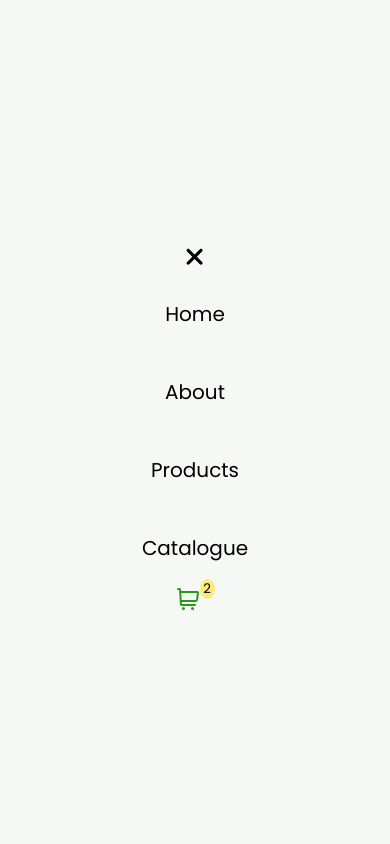
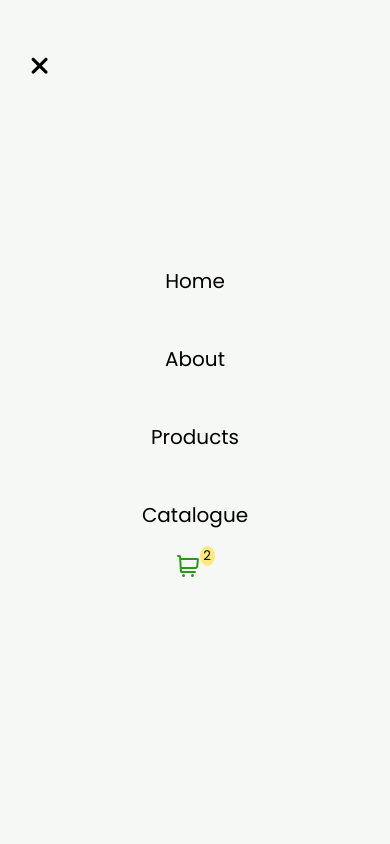
Before and after one commit to demi05/PlantsRUs, a React (Create React App) app: page / in a window 390 px wide. Shown: the top 844 px of the page. Built offline with nearby package versions, Linux system fonts and the light colour scheme.

Commit message:
committing changes

```diff
--- a/src/components/Nav.js
+++ b/src/components/Nav.js
@@ -1,8 +1,7 @@
 import cartIcon from "../assets/images/shopping-cart-03.svg";
 import { FontAwesomeIcon } from "@fortawesome/react-fontawesome";
 import { faBars, faTimes } from "@fortawesome/free-solid-svg-icons";
-// import Animation from "./Animation";
-import { useRef } from "react";
+import { useRef, useState } from "react";
 import { motion } from "framer-motion";
 
 const Nav = () => {
@@ -30,9 +29,13 @@ const Nav = () => {
   };
 
   const navRef = useRef(null);
+  const [isNavOpen, setIsNavOpen] = useState(false);
 
-  const showNavBar = () => {
-    navRef.current.classList.toggle("responsive-nav");
+  const toggleNavBar = (e) => {
+    // e.preventDefault();
+    setIsNavOpen((prevState) => !prevState);
+    console.log(`Nav is now ${!isNavOpen}`);
+    // navRef.current.classList.toggle("responsive-nav");
   };
 
   return (
@@ -52,29 +55,29 @@ const Nav = () => {
           initial="initial2"
           whileInView="animate2"
           viewport={{ once: true }}
-          className="nav-elements"
+          className={`nav-elements ${isNavOpen ? "responsive-nav" : ""}`}
           ref={navRef}
         >
-          <button onClick={showNavBar} className="nav-icon close-icon">
+          <button onClick={toggleNavBar} className="nav-icon close-icon">
             <FontAwesomeIcon icon={faTimes} />
           </button>
           <ul>
-            <li onClick={showNavBar} className="active">
+            <li onClick={toggleNavBar} className="active">
               Home
             </li>
-            <li onClick={showNavBar}>About</li>
-            <li onClick={showNavBar}>Products</li>
-            <li onClick={showNavBar}>Catalogue</li>
+            <li onClick={toggleNavBar}>About</li>
+            <li onClick={toggleNavBar}>Products</li>
+            <li onClick={toggleNavBar}>Catalogue</li>
           </ul>
           <div className="cart">
             <img src={cartIcon} alt="cart icon" />
             <p>2</p>
           </div>
         </motion.div>
+        <button onClick={toggleNavBar} className="nav-icon open-icon">
+          <FontAwesomeIcon icon={faBars} />
+        </button>
       </div>
-      <button onClick={showNavBar} className="nav-icon open-icon">
-        <FontAwesomeIcon icon={faBars} />
-      </button>
     </nav>
   );
 };
--- a/src/index.css
+++ b/src/index.css
@@ -440,7 +440,7 @@ nav .nav-icon {
 @media (max-width: 768px) {
   /* nav  */
   .nav {
-    position: relative;
+    /* position: relative; */
     padding: 0 3em;
   }
   .nav .nav-elements {
@@ -454,8 +454,8 @@ nav .nav-icon {
     justify-content: center;
     gap: 1em;
     background-color: var(--Lemon);
-    transition: 1s;
-    transform: translateY(-100vh);
+    /* transition: 1s;
+    transform: translateY(-100vh); */
     padding: 5em 0;
     /* position: relative; */
   }
@@ -481,10 +481,11 @@ nav .nav-icon {
     opacity: 1;
     font-size: 1.6rem;
   }
-  .nav-open-btn {
+  .nav .open-icon {
     margin-left: auto;
+    cursor: pointer;
   }
-  .nav-close-btn {
+  .nav .close-icon {
     position: absolute;
     top: 5%;
     left: 5%;
```
